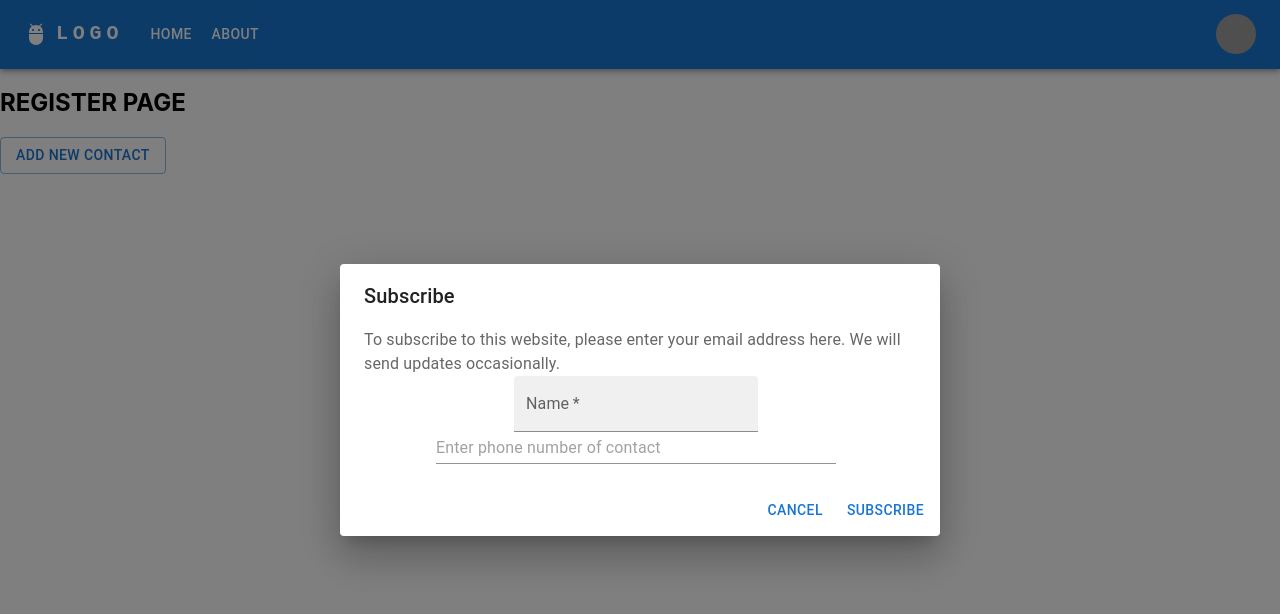
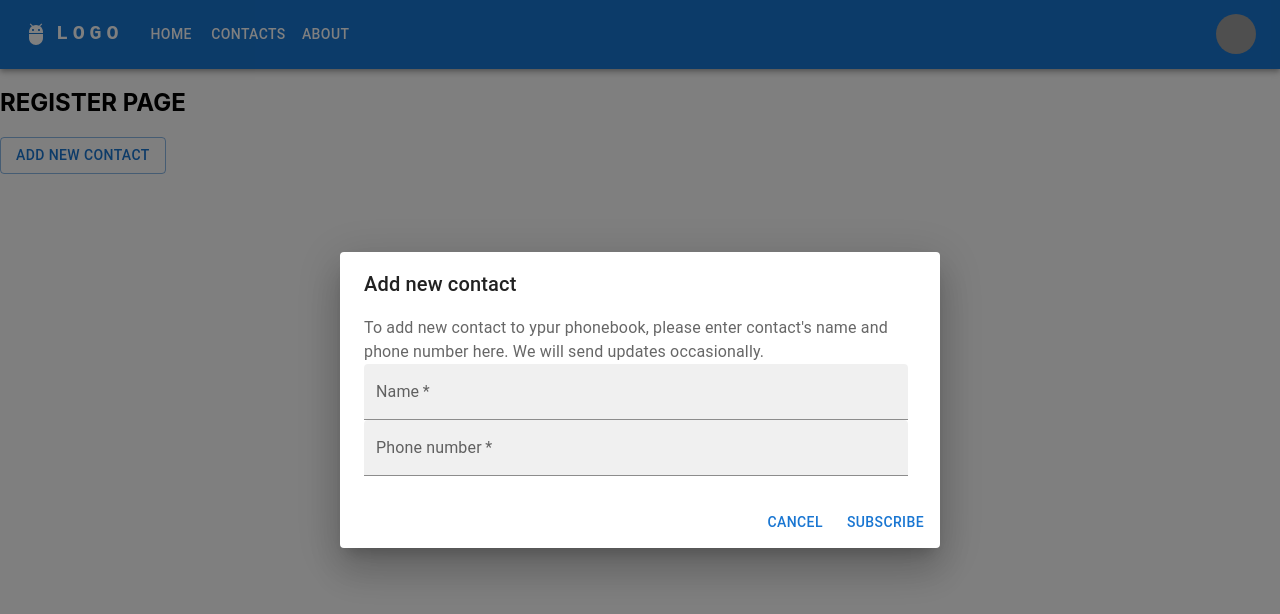
Before and after one commit to VKlapan/goit-react-hw-08-phonebook, a React (Create React App) app: page /goit-react-hw-08-phonebook/register in a window 1280 px wide. Both pictures are taken after a click on the button "ADD NEW CONTACT". Shown: the top 614 px of the page. Built offline with nearby package versions, Linux system fonts and the light colour scheme; grey boxes are pictures that could not be loaded.

Commit message:
refactoring filter with MUI

```diff
--- a/src/components/AppBar/AppHeaderBar.jsx
+++ b/src/components/AppBar/AppHeaderBar.jsx
@@ -16,7 +16,7 @@ import { useNavigate } from 'react-router-dom';
 
 const pages = [
   { name: 'Home', url: '/', private: false },
-  { name: 'Contacts', url: '/contacts', private: true },
+  { name: 'Contacts', url: '/contacts', private: false },
   { name: 'About', url: '/register', private: false },
 ];
 const settings = ['Profile', 'Account', 'Dashboard', 'Logout'];
--- a/src/components/ContactForm/AddContactForm.jsx
+++ b/src/components/ContactForm/AddContactForm.jsx
@@ -8,7 +8,6 @@ import DialogActions from '@mui/material/DialogActions';
 import DialogContent from '@mui/material/DialogContent';
 import DialogContentText from '@mui/material/DialogContentText';
 import DialogTitle from '@mui/material/DialogTitle';
-import { Input } from '@mui/material';
 
 import TextField from '@mui/material/TextField';
 import { getContacts } from 'redux/contacts/contactsSelectors';
@@ -64,7 +63,7 @@ export default function AddContactForm() {
         Add new Contact
       </Button>
       <Dialog open={open} onClose={handleClose}>
-        <DialogTitle>Subscribe</DialogTitle>
+        <DialogTitle>Add new contact</DialogTitle>
         <DialogContent
           sx={{
             display: 'flex',
@@ -74,29 +73,28 @@ export default function AddContactForm() {
           }}
         >
           <DialogContentText>
-            To subscribe to this website, please enter your email address here.
-            We will send updates occasionally.
+            To add new contact to ypur phonebook, please enter contact's name
+            and phone number here. We will send updates occasionally.
           </DialogContentText>
           <TextField
             label="Name"
             name="name"
             variant="filled"
+            type="text"
             placeholder="Enter contact name"
             onChange={handleChange}
             required
+            fullWidth
           />
-          <Input
+          <TextField
+            label="Phone number"
+            name="number"
+            variant="filled"
             type="tel"
-            name="number"
-            pattern="\+?\d{1,4}?[-.\s]?\(?\d{1,3}?\)?[-.\s]?\d{1,4}[-.\s]?\d{1,4}[-.\s]?\d{1,9}"
-            title="Phone number must be digits and can contain spaces, dashes, parentheses and can start with +"
+            placeholder="Enter contact phone number"
+            onChange={handleChange}
             required
-            value={number}
-            onChange={handleChange}
-            placeholder="Enter phone number of contact"
-            sx={{
-              width: '400px',
-            }}
+            fullWidth
           />
         </DialogContent>
         <DialogActions>
--- a/src/components/Filter/Filter.jsx
+++ b/src/components/Filter/Filter.jsx
@@ -1,7 +1,11 @@
 import { React } from 'react';
-import { FilterForm } from './Filter.styled';
 
 import { useDispatch, useSelector } from 'react-redux';
+import InputAdornment from '@mui/material/InputAdornment';
+import TextField from '@mui/material/TextField';
+import Box from '@mui/material/Box';
+import SearchIcon from '@mui/icons-material/Search';
+
 import { setFilter } from 'redux/filterSlice';
 
 const Filter = () => {
@@ -13,17 +17,23 @@ const Filter = () => {
   };
 
   return (
-    <FilterForm>
-      <label>
-        Find contact by Name <br />
-        <input
-          type="text"
-          name="search"
-          value={filter}
-          onChange={handleSearch}
-        ></input>
-      </label>
-    </FilterForm>
+    <Box>
+      <TextField
+        label="Find contact by Name"
+        type="text"
+        name="search"
+        value={filter}
+        onChange={handleSearch}
+        InputProps={{
+          startAdornment: (
+            <InputAdornment position="start">
+              <SearchIcon />
+            </InputAdornment>
+          ),
+        }}
+        variant="outlined"
+      />
+    </Box>
   );
 };
 
--- a/src/components/Filter/Filter.styled.jsx
+++ /dev/null
@@ -1,7 +0,0 @@
-import styled from '@emotion/styled';
-
-export const FilterForm = styled.form`
-  background-color: yellow;
-  text-align: center;
-  padding: 10px;
-`;
--- a/src/pages/ContactsListPage/ContactsListPage.jsx
+++ b/src/pages/ContactsListPage/ContactsListPage.jsx
@@ -1,5 +1,6 @@
 import { useEffect } from 'react';
 import { useSelector, useDispatch } from 'react-redux';
+import CircularProgress from '@mui/material/CircularProgress';
 
 import Filter from 'components/Filter/Filter';
 import ContactList from 'components/ContactList/ContactList';
@@ -43,7 +44,12 @@ const ContactsListPage = () => {
         <AddContactForm />
         <Filter />
       </ContactListNavigation>
-      {isLoading && !error && <b>Request in progress...</b>}
+      {isLoading && !error && (
+        <>
+          <CircularProgress /> <br />
+          <b>Request in progress...</b>
+        </>
+      )}
       {error && <p>Oops, something went wrong. Error is: "{error}"</p>}
       {!isLoading && contacts.length > 0 && (
         <ContactList contacts={visibleContacts} />
```
